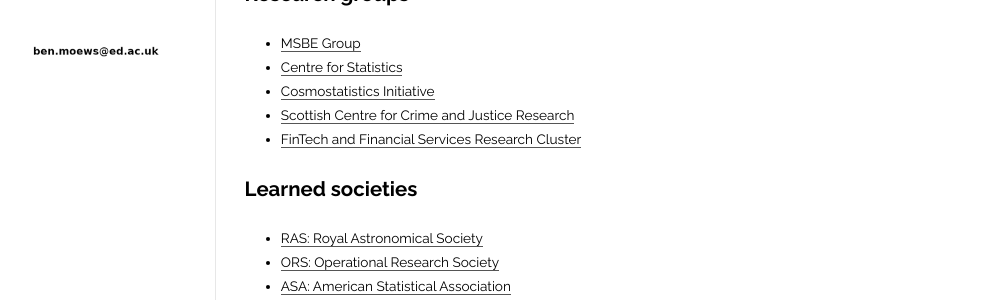
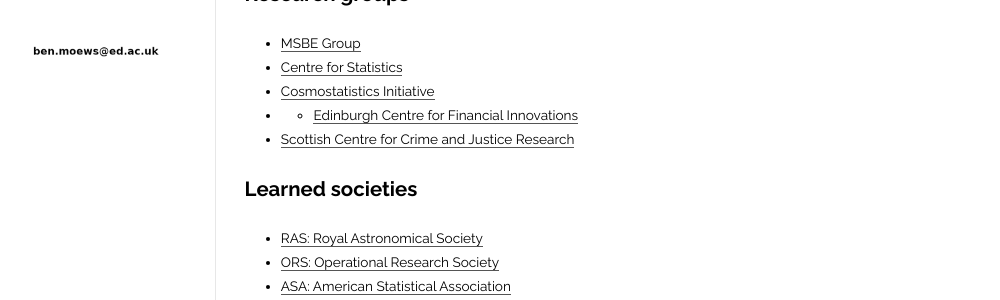
Before and after one commit to moews/moews.github.io, a Jekyll site: the page built from _posts/2017-03-27-about.md, in a window 1280 px wide. Shown: the part 380-680 px from the top of the page, without its empty margins (143-1143 px from the left). Built offline with Jekyll 4.4.1, drawn with Linux system fonts in a browser that asks for light colours.

Commit message:
Update 2017-03-27-about.md

```diff
--- a/_posts/2017-03-27-about.md
+++ b/_posts/2017-03-27-about.md
@@ -17,8 +17,8 @@
 * [MSBE Group](https://www.business-school.ed.ac.uk/research/areas/management-science-business-economics)
 * [Centre for Statistics](https://centreforstatistics.maths.ed.ac.uk)
 * [Cosmostatistics Initiative](https://cosmostatistics-initiative.org)
+* * [Edinburgh Centre for Financial Innovations](https://www.ecfi.business-school.ed.ac.uk)
 * [Scottish Centre for Crime and Justice Research](https://www.sccjr.ac.uk)
-* [FinTech and Financial Services Research Cluster](https://www.cdcs.ed.ac.uk/research-clusters/fintech)
 
 ## Learned societies
 
```
